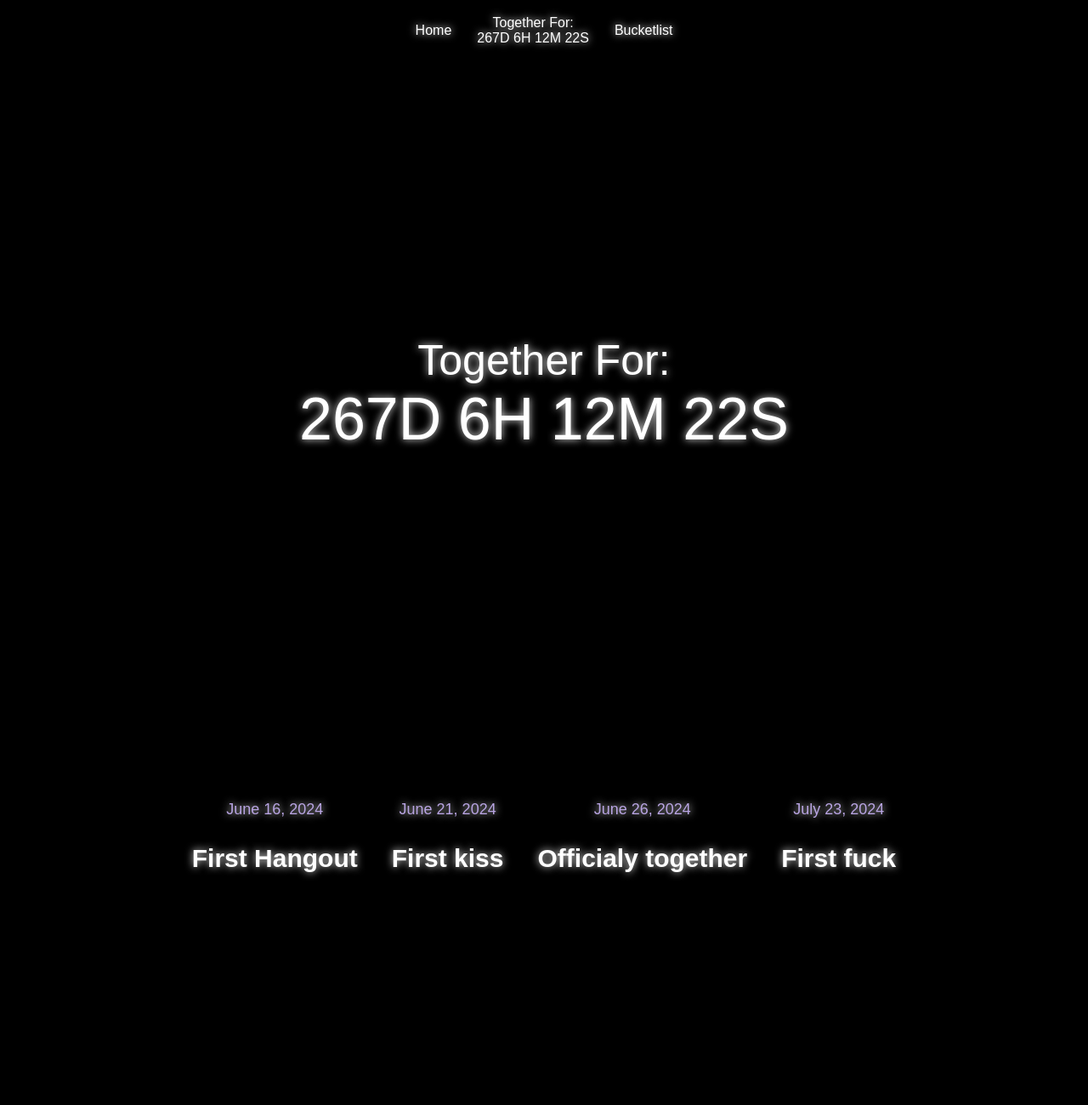
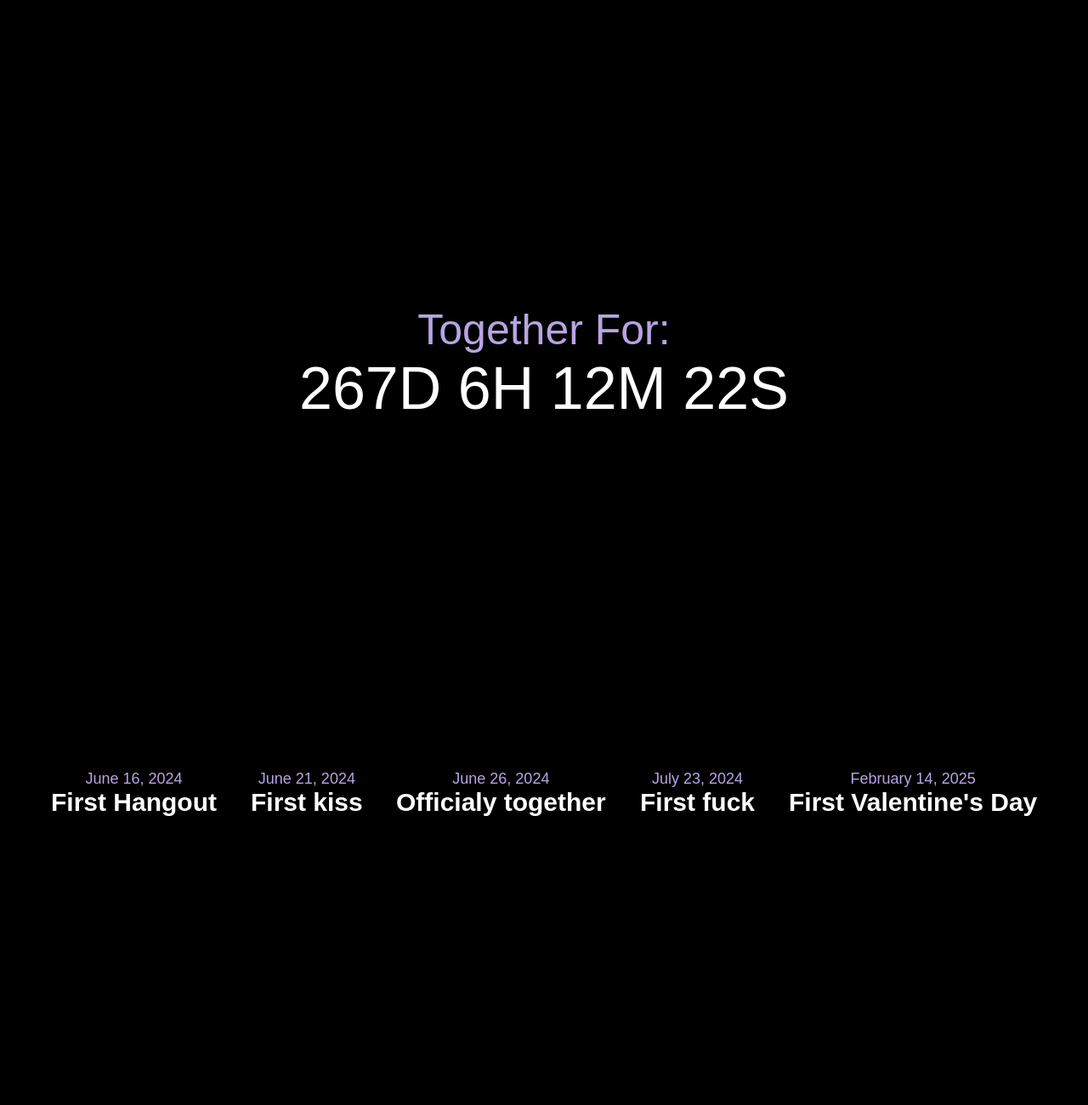
Before and after one commit to reamlesss/A-WEB, a website: page public/index.html in a window 1280 px wide. Shown: the top 1300 px of the page at 85% size. Drawn offline with Linux system fonts and the light colour scheme; no server answers; a web font is replaced by a local one.

Commit message:
Refactor HTML and CSS for improved layout and styling; remove unused elements and comments

```diff
--- a/public/index.html
+++ b/public/index.html
@@ -14,12 +14,11 @@
 <body>
 
     <div class="navbar">
-        <a href="#">Home</a>
+        <!-- <a href="#">Home</a> -->
         <div class="together">
-            <p>Together For:</p>
-            <p id="time-since"></p>
+            <p id="time-since" style="display: none;"></p>
         </div>
-        <a href="#">Bucketlist</a>
+        <!-- <a href="#">Bucketlist</a> -->
     </div>
     <!-- <h1 style="color: white; margin: 0;">NA POZADI NASI FOTKU BLUR</h1> -->
 
@@ -27,7 +26,7 @@
 
 
         <div class="together scale-in " style="height: 100vh;">
-            <p style="font-size: 50px;" class="text-glow hover-scale">Together For:</p>
+            <p style="font-size: 50px; color: #b8a4e2;" class="text-glow hover-scale">Together For:</p>
             <p id="big-time-since" class="text-glow hover-scale"></p>
         </div>
         <div class="timeline-container" style="height: 100vh;">
@@ -49,15 +48,15 @@
                     <p class="date">July 23, 2024</p>
                     <p class="milestone">First fuck</p>
                 </li>
-                <!-- <li>
-                    <p class="date">February 14, 2022</p>
+                <li>
+                    <p class="date">February 14, 2025</p>
                     <p class="milestone">First Valentine's Day</p>
-                </li> -->
+                </li>
             </ul>
         </div>
 
 
-        <div class="bucketlist-container">
+        <!-- <div class="bucketlist-container">
             <h2>Couple BucketList</h2>
             <div class="add-todo">
                 <input type="text" id="new-todo" placeholder="Add a new item">
@@ -65,11 +64,11 @@
             </div>
             <ul id="todo-list"></ul>
         </div>
-    </div>
-
+    </div> -->
+<!--
     <div class="footer">
         <h1>footer</h1>
-    </div>
+    </div> -->
     <script src="script.js"></script>
 </body>
 
--- a/public/style.css
+++ b/public/style.css
@@ -13,7 +13,7 @@ body {
   color: white;
   gap: 30px;
   padding: 10px;
-  text-shadow: 0px 0px 10px white;
+  /* text-shadow: 0px 0px 10px white; */
 }
 
 .navbar a {
@@ -59,7 +59,7 @@ body {
   background-color: transparent;
   color: white;
   transition: 0.5s;
-  text-shadow: 0px 0px 10px white;
+  /* text-shadow: 0px 0px 10px white; */
 }
 .add-todo input:hover {
   transform: scale(110%);
@@ -158,6 +158,18 @@ body {
     opacity: 1;
   }
 }
+
+@keyframes scaleInOneByOne {
+  0% {
+    transform: scale(0);
+    opacity: 0;
+  }
+  100% {
+    transform: scale(1);
+    opacity: 1;
+  }
+}
+
 .scale-in {
   animation: scaleIn 0.8s forwards;
 }
@@ -205,16 +217,35 @@ body {
   align-items: center;
   /* padding: 15px; */
   margin-top: 0 !important;
+  margin: 0;
   border-radius: 10px;
   font-size: 25px;
   margin: 0 20px; /* Add margin between items */
-  text-shadow: 0px 0px 10px rgba(255, 255, 255, 0.89);
+  /* text-shadow: 0px 0px 10px rgba(255, 255, 255, 0.89); */
   transition: transform 0.3s, box-shadow 0.3s;
+  animation: scaleInOneByOne 0.8s forwards;
+  animation-delay: calc(var(--i) * 0.2s); /* Delay based on index */
 }
 
 .timeline li:hover {
   cursor: default;
   transform: scale(105%);
+}
+
+.timeline li:nth-child(1) {
+  --i: 1;
+}
+
+.timeline li:nth-child(2) {
+  --i: 2;
+}
+
+.timeline li:nth-child(3) {
+  --i: 3;
+}
+
+.timeline li:nth-child(4) {
+  --i: 4;
 }
 
 .timeline li:last-child::after {
@@ -230,12 +261,13 @@ body {
 }
 
 .milestone {
+  margin-top: 0;
   font-size: 30px;
   font-weight: bold;
 }
 
 .text-glow {
-  text-shadow: 0px 0px 10px rgba(255, 255, 255, 0.89);
+  /* text-shadow: 0px 0px 10px rgba(255, 255, 255, 0.89); */
 }
 
 .hover-scale {
@@ -245,3 +277,25 @@ body {
 .hover-scale:hover {
   transform: scale(110%);
 }
+
+@media (max-width: 600px) {
+  .together p {
+    font-size: 30px;
+  }
+
+  #big-time-since {
+    font-size: 40px;
+  }
+
+  .milestone {
+    font-size: 30px;
+  }
+
+  .timeline {
+    flex-direction: column;
+  }
+
+  .timeline li {
+    margin: 10px 0; /* Adjust margin for column layout */
+  }
+}
```
